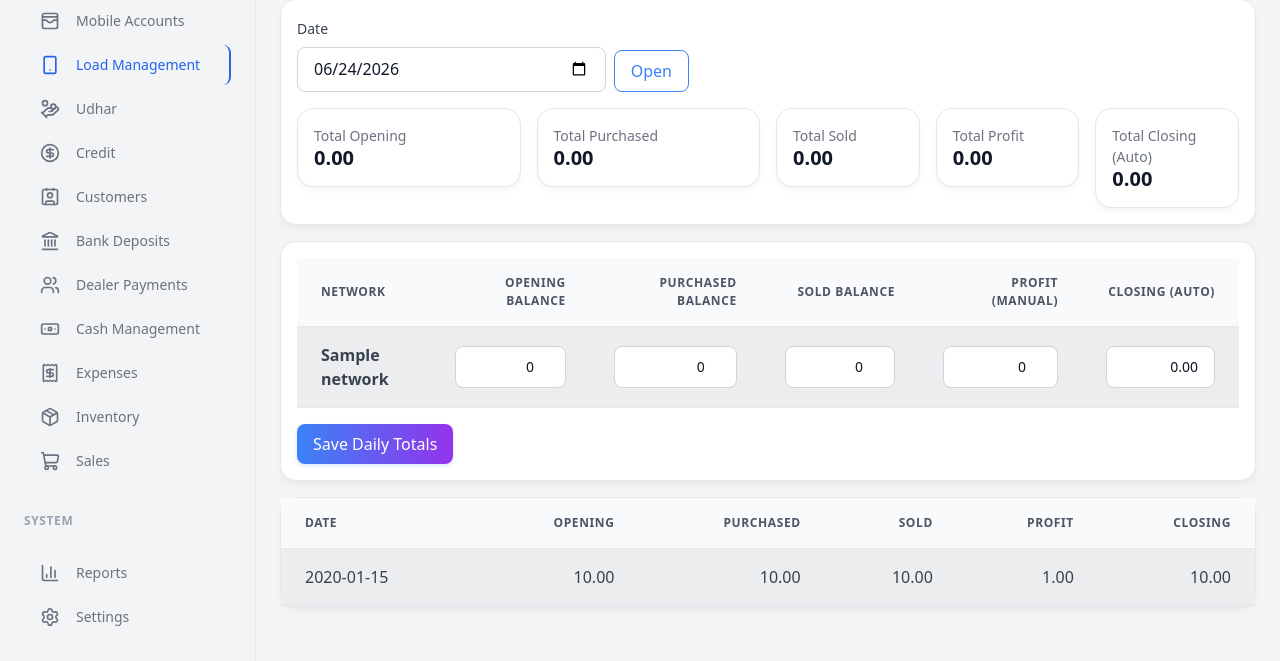
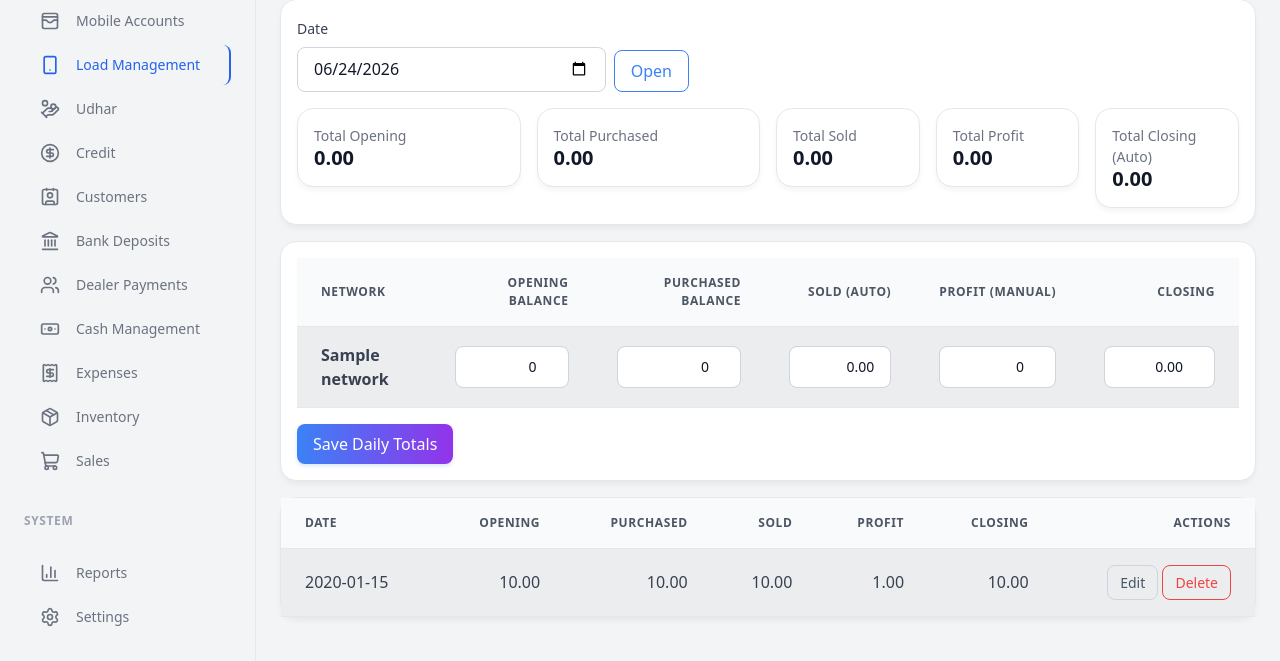
Before and after one commit to Abdul-Rehman06/shop-management, a PHP site: page /load-management/index.php in a window 1280 px wide. Shown: the part 172-833 px from the top of the page. Run offline with PHP 8.4, Linux system fonts and the light colour scheme; the visitor is signed in with stand-in values (Sample User, id 1); tables that the repository leaves empty hold one stand-in row (values such as "Sample post"); some libraries are stand-ins or nearby versions.

Commit message:
Load Management: closing manual, sold auto + history edit/delete

```diff
--- a/load-management/index.php
+++ b/load-management/index.php
@@ -9,6 +9,7 @@ $pageTitle = 'Load Management - Shop Management';
 
 $pdo = db();
 $canViewProfit = app_can_view_profit();
+$canEditDelete = app_can_edit_delete_records();
 load_ensure_schema($pdo);
 $success = flash_get('success');
 $error = flash_get('error');
@@ -17,6 +18,37 @@ $networks = load_get_networks($pdo);
 $date = (string) ($_GET['date'] ?? date('Y-m-d'));
 
 if ($_SERVER['REQUEST_METHOD'] === 'POST') {
+    $action = trim((string) ($_POST['action'] ?? 'save'));
+    if ($action === 'delete_day') {
+        if (!$canEditDelete) {
+            flash_set('error', 'Access denied.');
+            app_redirect('load-management/index.php');
+        }
+        $deleteDate = trim((string) ($_POST['delete_date'] ?? ''));
+        if ($deleteDate === '') {
+            flash_set('error', 'Date is required.');
+            app_redirect('load-management/index.php');
+        }
+
+        $stmt = $pdo->prepare("
+            SELECT id, network, date, opening_balance, purchased_balance, sold_balance, profit, closing_balance, created_at, updated_at
+            FROM load_entries
+            WHERE date = :date
+            ORDER BY network ASC, id ASC
+        ");
+        $stmt->execute([':date' => $deleteDate]);
+        $beforeRows = $stmt->fetchAll();
+
+        $stmt = $pdo->prepare("DELETE FROM load_entries WHERE date = :date");
+        $stmt->execute([':date' => $deleteDate]);
+
+        $entityId = (int) str_replace('-', '', $deleteDate);
+        app_audit_log('load_entries_day', $entityId, 'delete', ['date' => $deleteDate, 'rows' => $beforeRows], null);
+
+        flash_set('success', 'Load day deleted.');
+        app_redirect('load-management/index.php');
+    }
+
     $date = trim((string) ($_POST['date'] ?? date('Y-m-d')));
     $entries = $_POST['entries'] ?? [];
 
@@ -33,7 +65,8 @@ if ($_SERVER['REQUEST_METHOD'] === 'POST') {
 
         $opening = (float) ($row['opening'] ?? 0);
         $purchased = (float) ($row['purchased'] ?? 0);
-        $sold = (float) ($row['sold'] ?? 0);
+        $closing = (float) ($row['closing'] ?? 0);
+        $sold = $opening + $purchased - $closing;
         $profit = (float) ($row['profit'] ?? 0);
         if (!$canViewProfit) {
             $existing = load_entry($pdo, $date, (string) $network);
@@ -71,7 +104,7 @@ foreach ($networks as $n) {
     $purchased = (float) ($e['purchased_balance'] ?? 0);
     $sold = (float) ($e['sold_balance'] ?? 0);
     $profit = (float) ($e['profit'] ?? 0);
-    $closing = $opening + $purchased - $sold;
+    $closing = (float) ($e['closing_balance'] ?? ($opening + $purchased - $sold));
     $totals['opening'] += $opening;
     $totals['purchased'] += $purchased;
     $totals['sold'] += $sold;
@@ -194,11 +227,11 @@ require_once __DIR__ . '/../includes/sidebar.php';
                         <th>Network</th>
                         <th class="text-end">Opening Balance</th>
                         <th class="text-end">Purchased Balance</th>
-                        <th class="text-end">Sold Balance</th>
+                        <th class="text-end">Sold (auto)</th>
                         <?php if ($canViewProfit): ?>
                             <th class="text-end">Profit (manual)</th>
                         <?php endif; ?>
-                        <th class="text-end">Closing (auto)</th>
+                        <th class="text-end">Closing</th>
                     </tr>
                     </thead>
                     <tbody>
@@ -207,9 +240,9 @@ require_once __DIR__ . '/../includes/sidebar.php';
                         $e = $entriesByNetwork[$n] ?? [];
                         $opening = (float) ($e['opening_balance'] ?? 0);
                         $purchased = (float) ($e['purchased_balance'] ?? 0);
-                        $sold = (float) ($e['sold_balance'] ?? 0);
+                        $closing = (float) ($e['closing_balance'] ?? 0);
+                        $sold = $opening + $purchased - $closing;
                         $profit = (float) ($e['profit'] ?? 0);
-                        $closing = $opening + $purchased - $sold;
                         ?>
                         <tr>
                             <td class="fw-semibold"><?= h($n) ?></td>
@@ -220,7 +253,7 @@ require_once __DIR__ . '/../includes/sidebar.php';
                                 <input class="form-control form-control-sm text-end js-purchased" type="number" step="0.01" name="entries[<?= h($n) ?>][purchased]" value="<?= h((string) $purchased) ?>">
                             </td>
                             <td class="text-end">
-                                <input class="form-control form-control-sm text-end js-sold" type="number" step="0.01" name="entries[<?= h($n) ?>][sold]" value="<?= h((string) $sold) ?>">
+                                <input class="form-control form-control-sm text-end js-sold" type="text" value="<?= h(number_format($sold, 2, '.', '')) ?>" readonly>
                             </td>
                             <?php if ($canViewProfit): ?>
                                 <td class="text-end">
@@ -228,7 +261,7 @@ require_once __DIR__ . '/../includes/sidebar.php';
                                 </td>
                             <?php endif; ?>
                             <td class="text-end">
-                                <input class="form-control form-control-sm text-end js-closing" type="text" value="<?= h(number_format($closing, 2, '.', '')) ?>" readonly>
+                                <input class="form-control form-control-sm text-end js-closing" type="number" step="0.01" name="entries[<?= h($n) ?>][closing]" value="<?= h(number_format($closing, 2, '.', '')) ?>">
                             </td>
                         </tr>
                     <?php endforeach; ?>
@@ -256,6 +289,9 @@ require_once __DIR__ . '/../includes/sidebar.php';
                         <th class="text-end">Profit</th>
                     <?php endif; ?>
                     <th class="text-end">Closing</th>
+                    <?php if ($canEditDelete): ?>
+                        <th class="text-end">Actions</th>
+                    <?php endif; ?>
                 </tr>
                 </thead>
                 <tbody>
@@ -273,11 +309,21 @@ require_once __DIR__ . '/../includes/sidebar.php';
                             <td class="text-end"><?= h(number_format((float) $hrow['profit_total'], 2)) ?></td>
                         <?php endif; ?>
                         <td class="text-end"><?= h(number_format((float) $hrow['closing_total'], 2)) ?></td>
+                        <?php if ($canEditDelete): ?>
+                            <td class="text-end">
+                                <a class="btn btn-outline-secondary btn-sm" href="<?= h(app_url('load-management/index.php?date=' . (string) $hrow['date'])) ?>">Edit</a>
+                                <form method="post" class="d-inline">
+                                    <input type="hidden" name="action" value="delete_day">
+                                    <input type="hidden" name="delete_date" value="<?= h((string) $hrow['date']) ?>">
+                                    <button class="btn btn-outline-danger btn-sm" onclick="return confirm('Delete all load entries for <?= h((string) $hrow['date']) ?>?')">Delete</button>
+                                </form>
+                            </td>
+                        <?php endif; ?>
                     </tr>
                 <?php endforeach; ?>
                 <?php if (!$history): ?>
                     <tr>
-                        <td colspan="<?= h((string) (5 + ($canViewProfit ? 1 : 0))) ?>" class="text-center text-muted py-4">No records yet.</td>
+                        <td colspan="<?= h((string) (5 + ($canViewProfit ? 1 : 0) + ($canEditDelete ? 1 : 0))) ?>" class="text-center text-muted py-4">No records yet.</td>
                     </tr>
                 <?php endif; ?>
                 </tbody>
@@ -290,10 +336,11 @@ require_once __DIR__ . '/../includes/sidebar.php';
     function recalcRow(tr) {
         const opening = parseFloat(tr.querySelector('.js-opening')?.value || '0') || 0;
         const purchased = parseFloat(tr.querySelector('.js-purchased')?.value || '0') || 0;
-        const sold = parseFloat(tr.querySelector('.js-sold')?.value || '0') || 0;
-        const closing = opening + purchased - sold;
+        const closing = parseFloat(tr.querySelector('.js-closing')?.value || '0') || 0;
+        const sold = opening + purchased - closing;
         const closingEl = tr.querySelector('.js-closing');
-        if (closingEl) closingEl.value = closing.toFixed(2);
+        const soldEl = tr.querySelector('.js-sold');
+        if (soldEl) soldEl.value = sold.toFixed(2);
     }
 
     document.querySelectorAll('#dailyLoadForm tbody tr').forEach(tr => {
```
